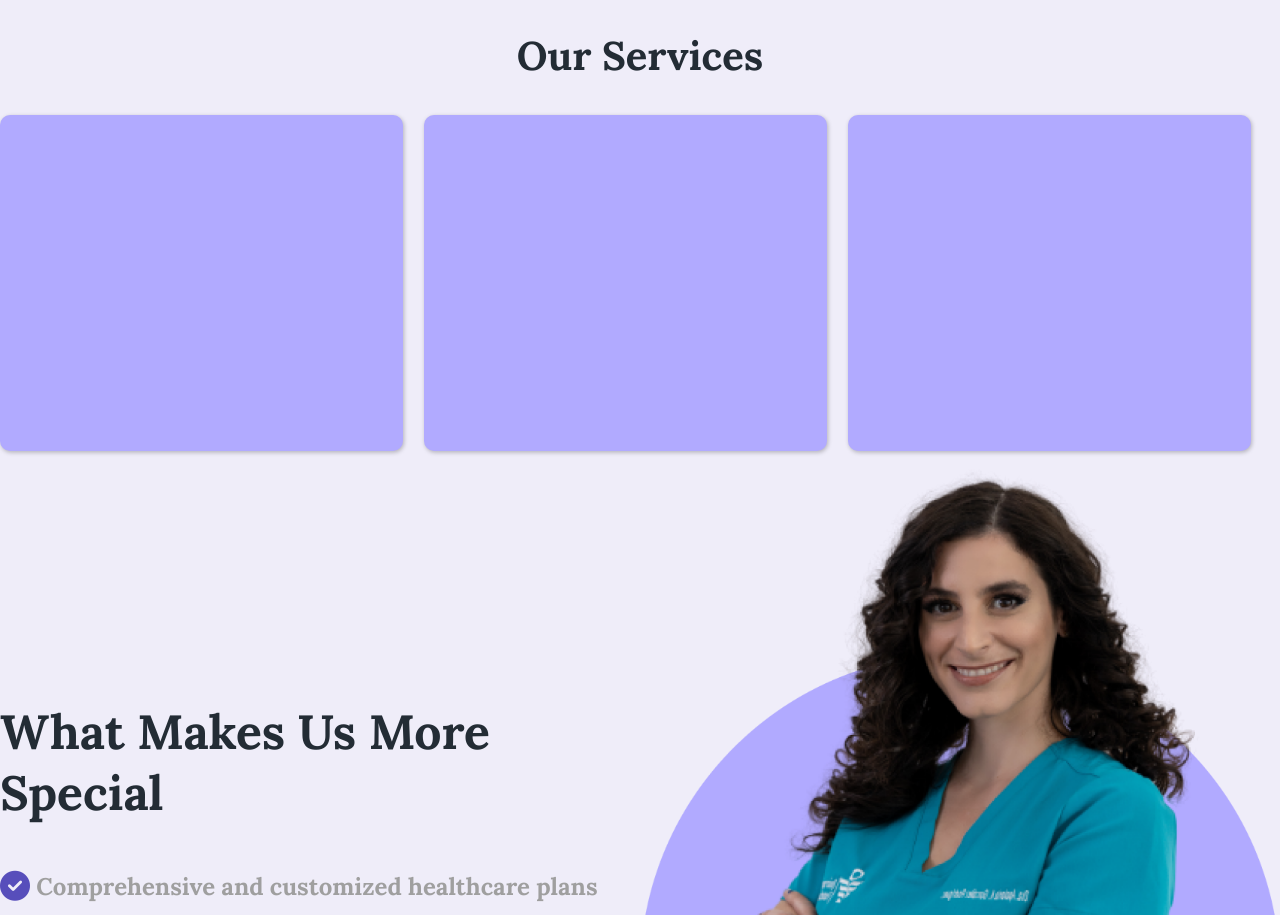
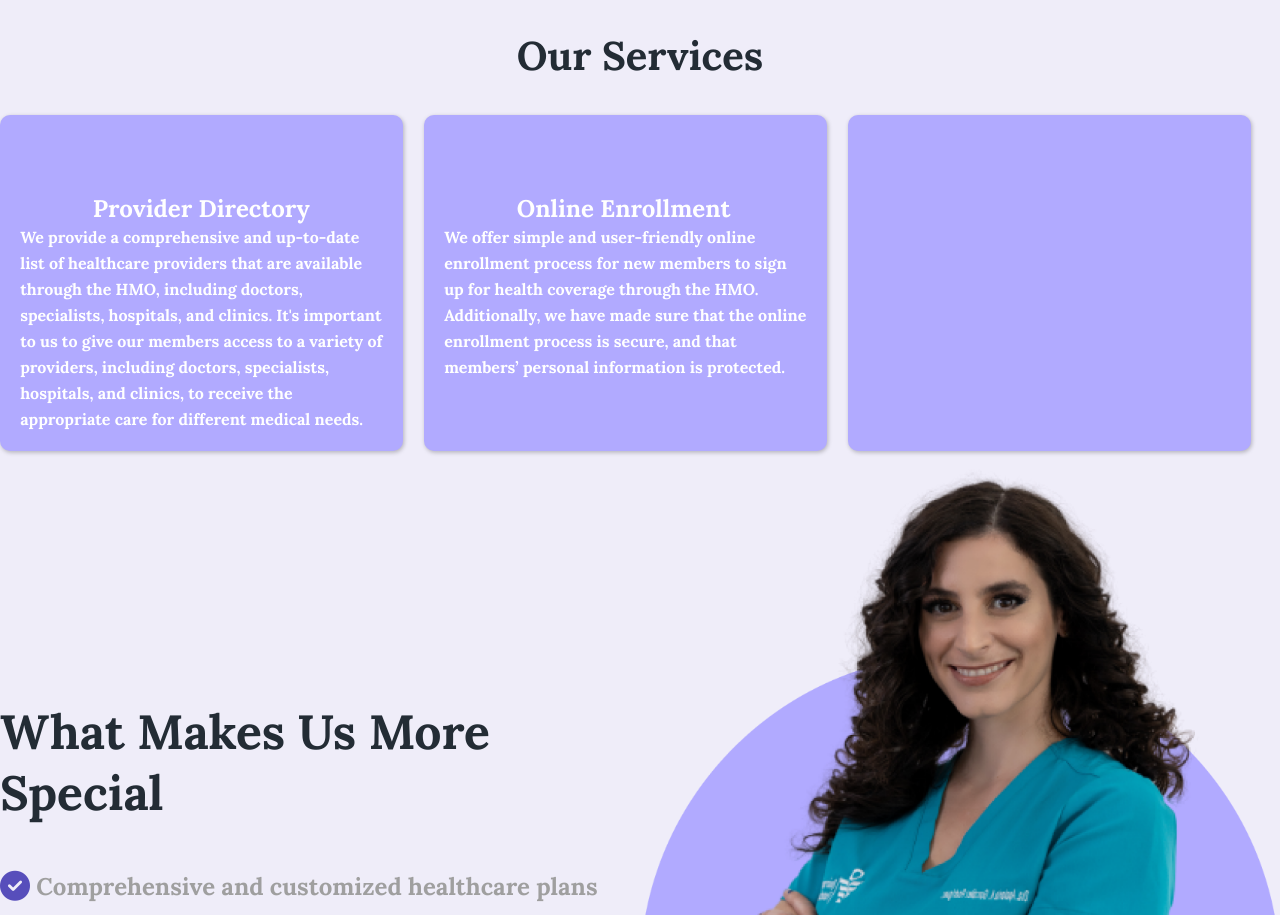
Before and after one commit to Health-hivee/health-hive-work, a plain HTML site: page index.html in a window 1280 px wide. Shown: the part 1159-2074 px from the top of the page. Drawn offline with Linux system fonts and the light colour scheme; a web font is replaced by a local one.

Commit message:
add services

```diff
--- a/index.html
+++ b/index.html
@@ -93,8 +93,14 @@
       <h2 id="partner">Our Services</h2>
       <!--Services-->
       <div class="services-gap flex">
-        <div class="Services"></div>
-        <div class="Services"></div>
+        <div class="Services">
+          <h4> <span id="provider">Provider Directory</span>  <br> We provide a comprehensive and up-to-date list of healthcare providers that are available through the HMO, including doctors, specialists, hospitals, and clinics.
+It's important to us to give our members access to a variety of providers, including doctors, specialists, hospitals, and clinics, to receive the appropriate care for different medical needs.
+</h4>
+        </div>
+        <div class="Services">
+          <h4> <span id="provider">Online Enrollment</span> <br> We offer simple and user-friendly online enrollment process for new members to sign up for health coverage through the HMO. Additionally, we have made sure that the online enrollment process is secure, and that members’ personal information is protected.</h4>
+        </div>
         <div class="Services"></div>
       </div>
 
--- a/styles/main.css
+++ b/styles/main.css
@@ -119,7 +119,20 @@ button {
   width: 403px;
   height: 336px;
 }
+.Services h4{
+  color: white;
+  padding-left: 5% ;
+  padding-top: 15%;
+  padding-right: 5%;
+  line-height: 26px;
+  font-family: 'Lora', serif;
 
+}
+#provider{
+ margin-left: 20%;
+ font-size: 24px;
+
+}
 #value {
   font-family: 'Lora', serif;
   font-style: normal;
```
